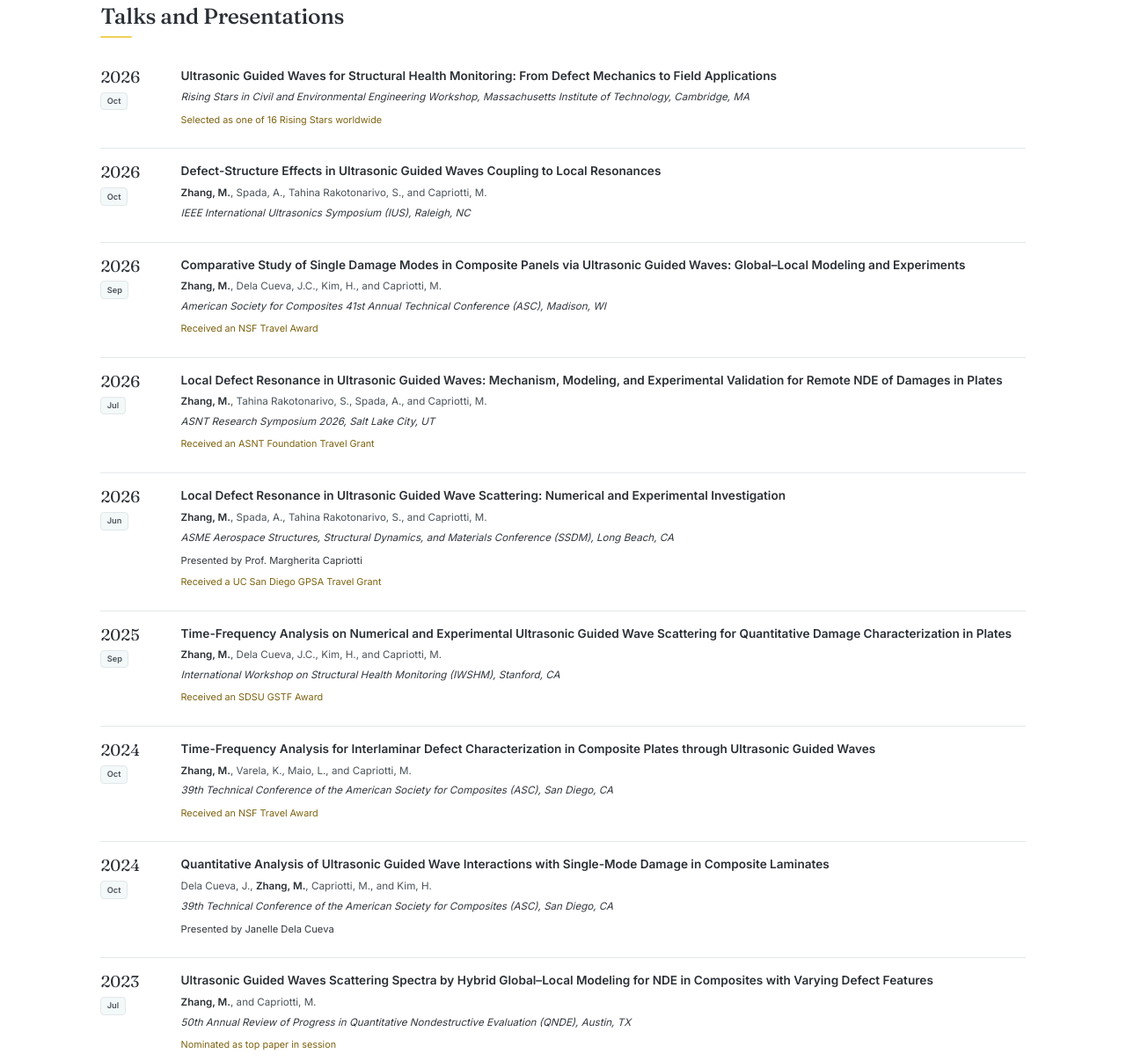
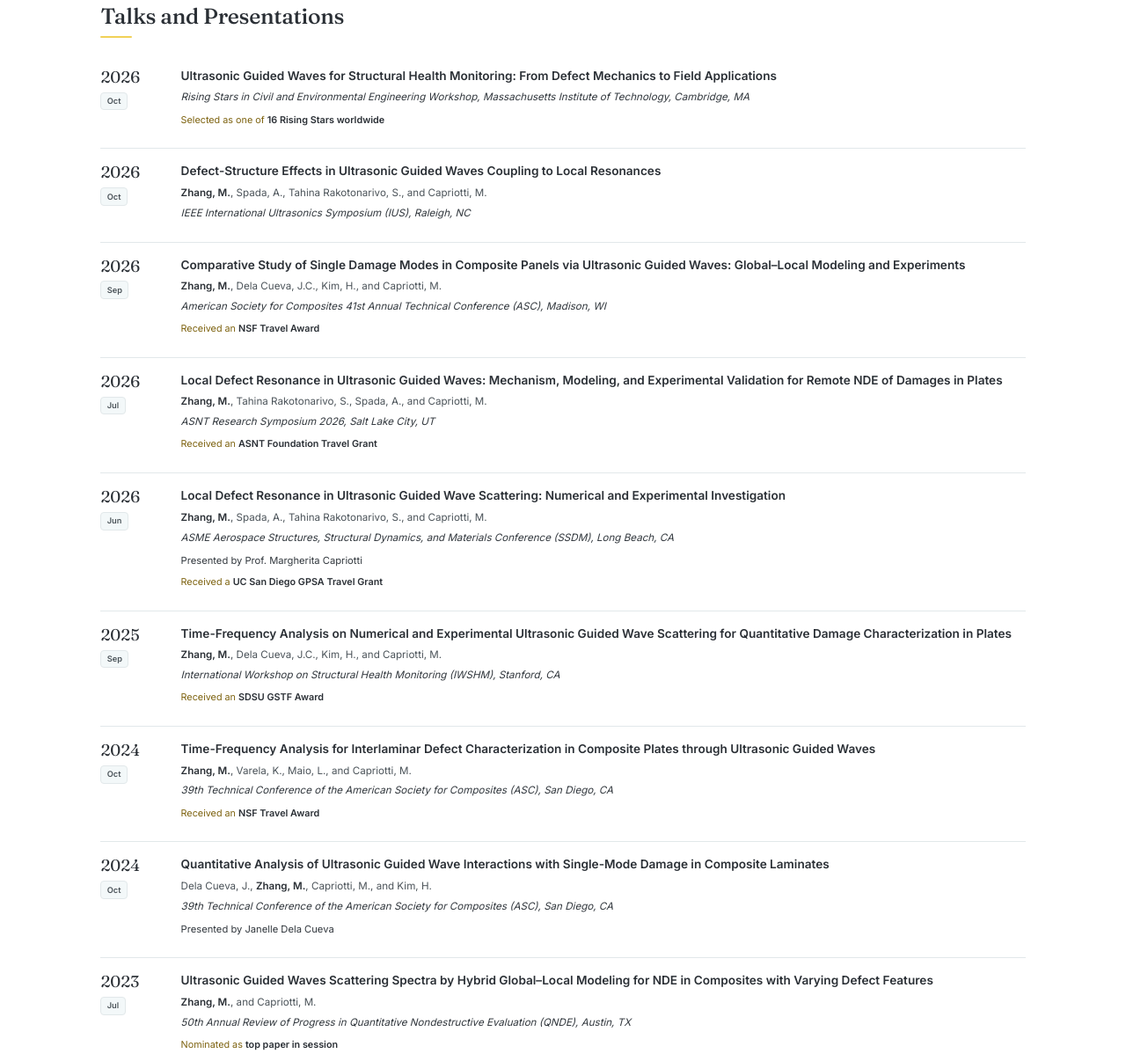
Before and after one commit to mingyue-zhang-research/mingyue-zhang-research.github.io, a plain HTML site: page travel.html in a window 1280 px wide. Shown: the part 792-1998 px from the top of the page at 88% size. Drawn offline with Linux system fonts and the light colour scheme.

Commit message:
Add files via upload

```diff
--- a/travel.html
+++ b/travel.html
@@ -69,7 +69,7 @@
           <div>
             <p class="pub-title">Ultrasonic Guided Waves for Structural Health Monitoring: From Defect Mechanics to Field Applications</p>
             <p class="pub-venue">Rising Stars in Civil and Environmental Engineering Workshop, Massachusetts Institute of Technology, Cambridge, MA</p>
-            <p class="pub-note">Selected as one of 16 Rising Stars worldwide</p>
+            <p class="pub-note">Selected as one of <strong>16 Rising Stars worldwide</strong></p>
           </div>
         </li>
         <li class="pub">
@@ -86,7 +86,7 @@
             <p class="pub-title">Comparative Study of Single Damage Modes in Composite Panels via Ultrasonic Guided Waves: Global&ndash;Local Modeling and Experiments</p>
             <p class="pub-authors"><strong>Zhang, M.</strong>, Dela Cueva, J.C., Kim, H., and Capriotti, M.</p>
             <p class="pub-venue">American Society for Composites 41st Annual Technical Conference (ASC), Madison, WI</p>
-            <p class="pub-note">Received an NSF Travel Award</p>
+            <p class="pub-note">Received an <strong>NSF Travel Award</strong></p>
           </div>
         </li>
         <li class="pub">
@@ -95,7 +95,7 @@
             <p class="pub-title">Local Defect Resonance in Ultrasonic Guided Waves: Mechanism, Modeling, and Experimental Validation for Remote NDE of Damages in Plates</p>
             <p class="pub-authors"><strong>Zhang, M.</strong>, Tahina Rakotonarivo, S., Spada, A., and Capriotti, M.</p>
             <p class="pub-venue">ASNT Research Symposium 2026, Salt Lake City, UT</p>
-            <p class="pub-note">Received an ASNT Foundation Travel Grant</p>
+            <p class="pub-note">Received an <strong>ASNT Foundation Travel Grant</strong></p>
           </div>
         </li>
         <li class="pub">
@@ -105,7 +105,7 @@
             <p class="pub-authors"><strong>Zhang, M.</strong>, Spada, A., Tahina Rakotonarivo, S., and Capriotti, M.</p>
             <p class="pub-venue">ASME Aerospace Structures, Structural Dynamics, and Materials Conference (SSDM), Long Beach, CA</p>
             <p class="pub-presenter">Presented by Prof. Margherita Capriotti</p>
-            <p class="pub-note">Received a UC San Diego GPSA Travel Grant</p>
+            <p class="pub-note">Received a <strong>UC San Diego GPSA Travel Grant</strong></p>
           </div>
         </li>
         <li class="pub">
@@ -114,7 +114,7 @@
             <p class="pub-title">Time-Frequency Analysis on Numerical and Experimental Ultrasonic Guided Wave Scattering for Quantitative Damage Characterization in Plates</p>
             <p class="pub-authors"><strong>Zhang, M.</strong>, Dela Cueva, J.C., Kim, H., and Capriotti, M.</p>
             <p class="pub-venue">International Workshop on Structural Health Monitoring (IWSHM), Stanford, CA</p>
-            <p class="pub-note">Received an SDSU GSTF Award</p>
+            <p class="pub-note">Received an <strong>SDSU GSTF Award</strong></p>
           </div>
         </li>
         <li class="pub">
@@ -123,7 +123,7 @@
             <p class="pub-title">Time-Frequency Analysis for Interlaminar Defect Characterization in Composite Plates through Ultrasonic Guided Waves</p>
             <p class="pub-authors"><strong>Zhang, M.</strong>, Varela, K., Maio, L., and Capriotti, M.</p>
             <p class="pub-venue">39th Technical Conference of the American Society for Composites (ASC), San Diego, CA</p>
-            <p class="pub-note">Received an NSF Travel Award</p>
+            <p class="pub-note">Received an <strong>NSF Travel Award</strong></p>
           </div>
         </li>
         <li class="pub">
@@ -141,7 +141,7 @@
             <p class="pub-title">Ultrasonic Guided Waves Scattering Spectra by Hybrid Global&ndash;Local Modeling for NDE in Composites with Varying Defect Features</p>
             <p class="pub-authors"><strong>Zhang, M.</strong>, and Capriotti, M.</p>
             <p class="pub-venue">50th Annual Review of Progress in Quantitative Nondestructive Evaluation (QNDE), Austin, TX</p>
-            <p class="pub-note">Nominated as top paper in session</p>
+            <p class="pub-note">Nominated as <strong>top paper in session</strong></p>
           </div>
         </li>
         <li class="pub">
```
Also changed, not shown: index.html (+1 -0 lines).
